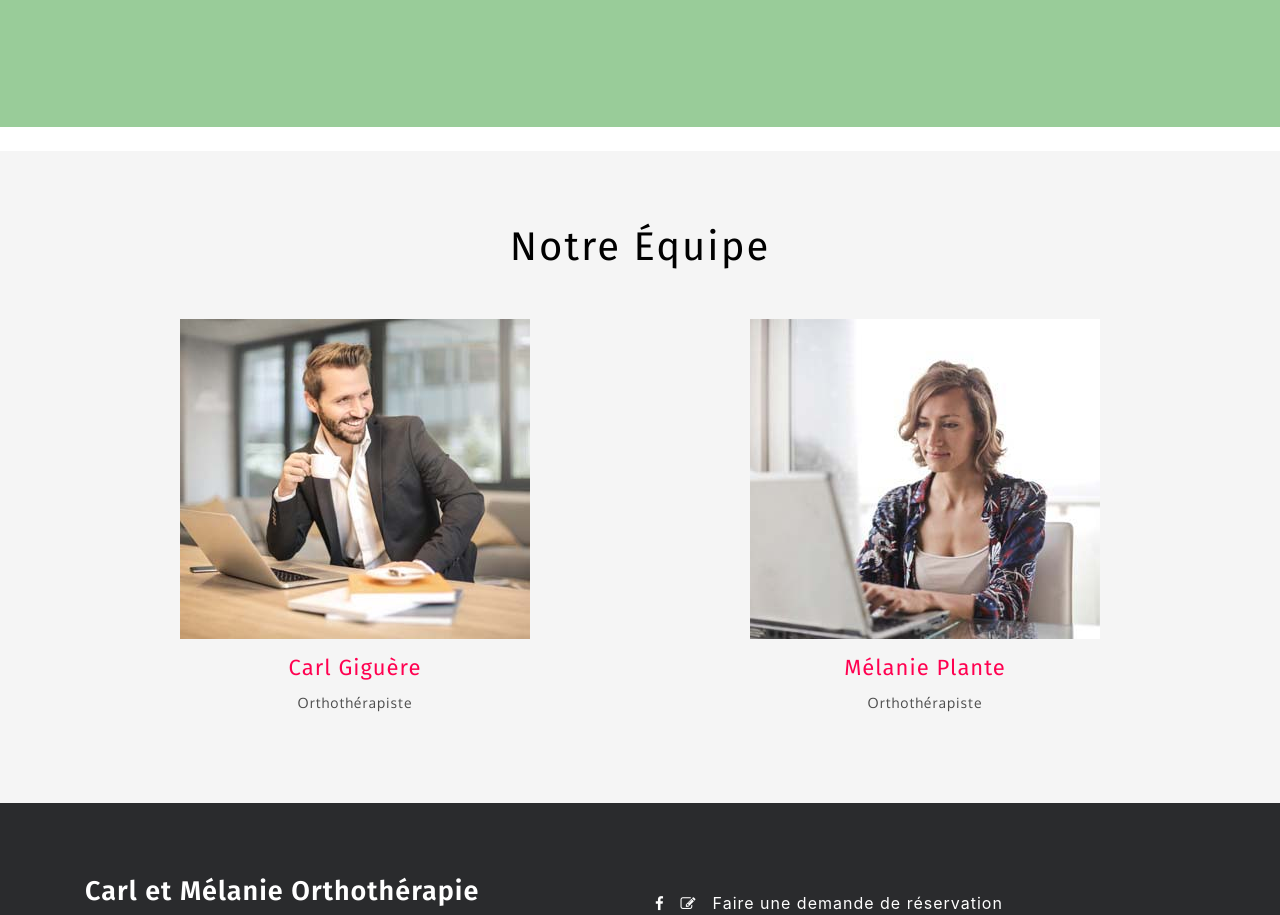
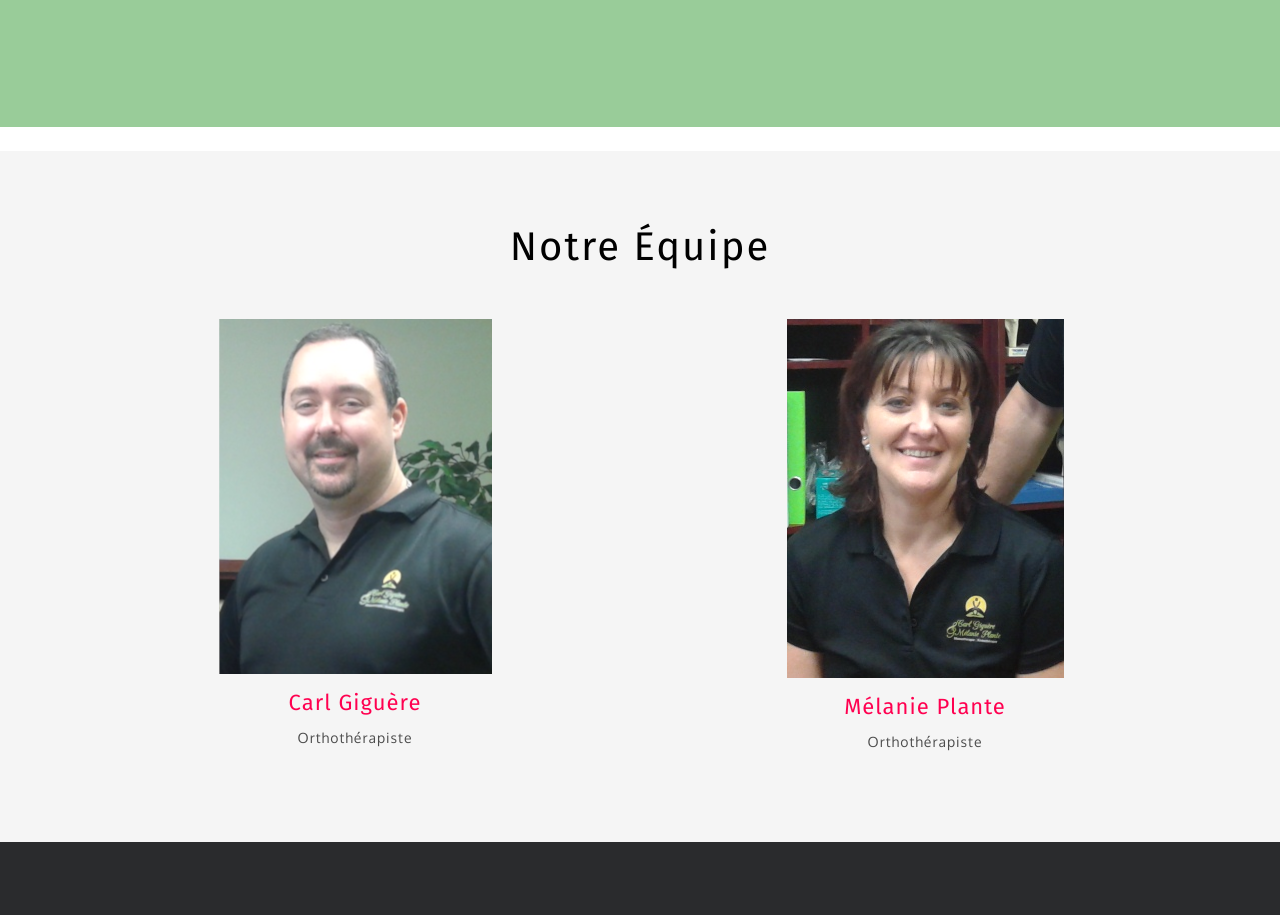
Before and after one commit to yjacques940/customerManager, a PHP site: page /index.php?action=about in a window 1280 px wide. Shown: the part 759-1674 px from the top of the page. Run offline with PHP 8.4, Linux system fonts and the light colour scheme; data that the repository does not hold is empty; some libraries are stand-ins or nearby versions.

Commit message:
Ajouter les photos de carl et mélanie

```diff
--- a/webapp/src/views/about.php
+++ b/webapp/src/views/about.php
@@ -146,7 +146,7 @@ $title = 'Connection';
                 <div class=" col-md-6 col-sm-6 team-row-grid">
                     <div class="team-grid">
                         <div class="team-image mb-3">
-                            <img src="images/t2.jpg" alt="" class="img-fluid">
+                            <img src="images/carl.png" alt="" class="img-fluid">
                         </div>
                         <h4>Carl Giguère</h4>
                         <p class="mt-2 text-center"><?php echo localize('Orthotherapist') ?></p>
@@ -155,7 +155,7 @@ $title = 'Connection';
                 <div class=" col-md-6 col-sm-6 team-row-grid">
                     <div class="team-grid">
                         <div class="team-image mb-3">
-                            <img src="images/t1.jpg" alt="" class="img-fluid">
+                            <img src="images/melanie.png" alt="" class="img-fluid">
                         </div>
                         <h4>Mélanie Plante</h4>
                         <p class="mt-2"><?php echo localize('Orthotherapist') ?></p>
```
Also changed, not shown: webapp/src/images/carl.png (added), webapp/src/images/melanie.png (added).
